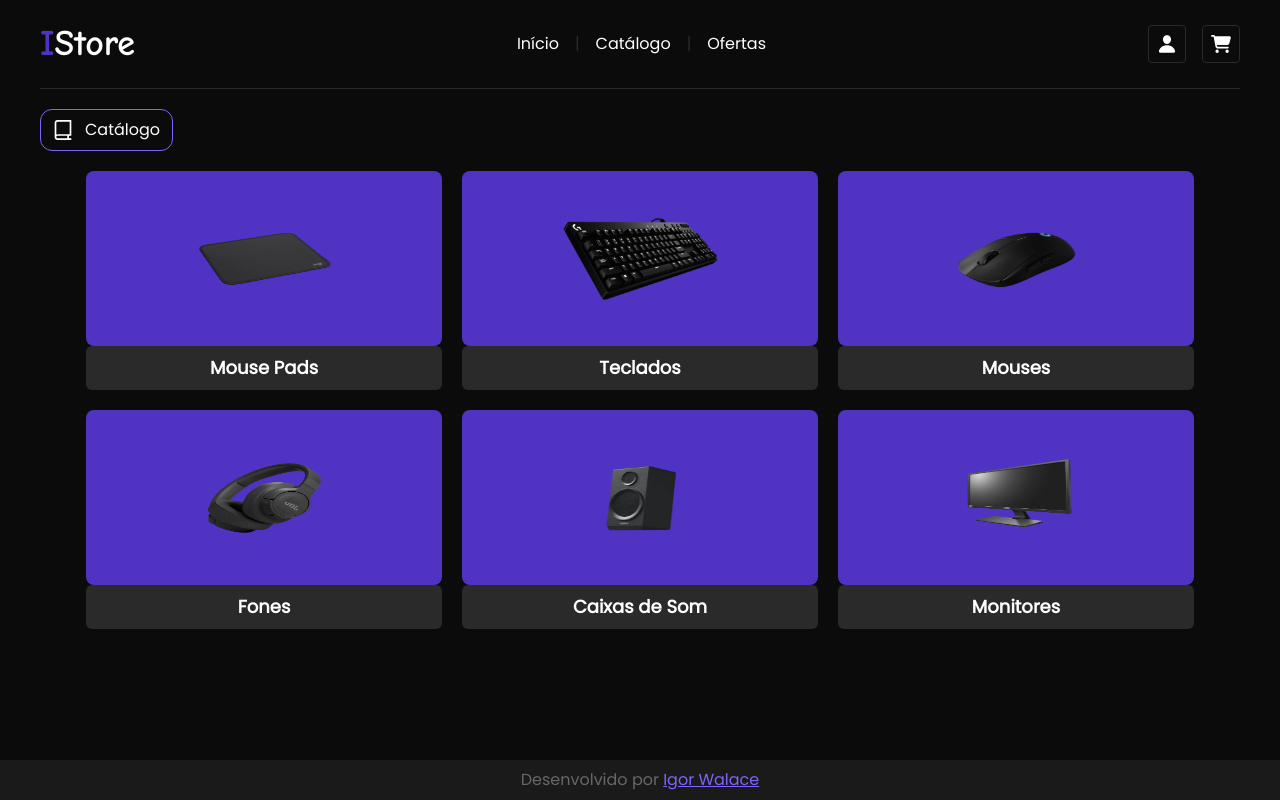
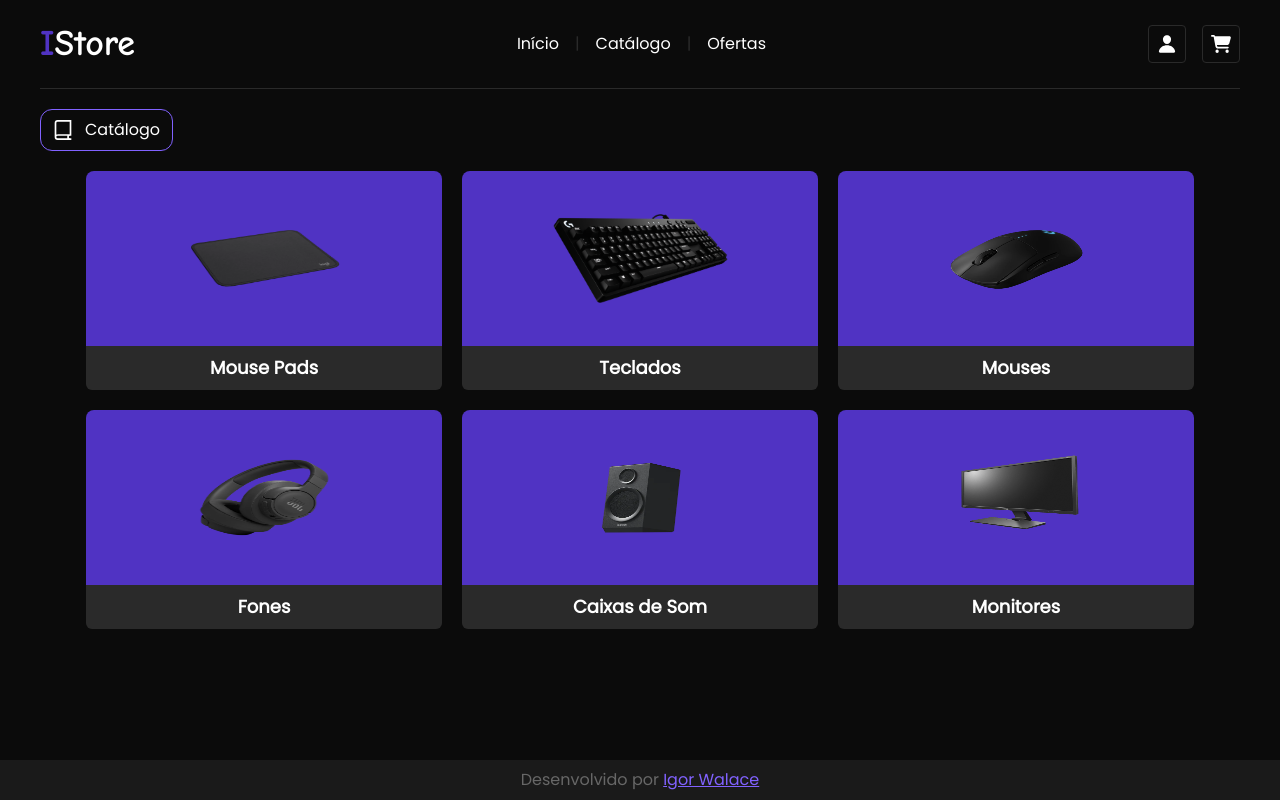
Before and after one commit to Igorwalace/I-Store, a Next.js app: page /pages/catalogo in a window 1280 px wide. Built offline with nearby package versions, Linux system fonts and the light colour scheme.

Commit message:
efeitos no catálogo

```diff
--- a/src/app/pages/catalogo/page.tsx
+++ b/src/app/pages/catalogo/page.tsx
@@ -24,17 +24,17 @@ const PageCatalogo = () => {
               {ProductsCatalogo
               .sort((a, b)=> Math.random() - 0.5)
               .map((info: any) => (
-                <div key={info.id}>
-                  <div className='bg-[#5033C3] flex items-center justify-center md:min-w-[356px] md:min-h-[175px] h-[150px] w-[160px] rounded-lg'>
+                <div key={info.id} className='hover:scale-105 duration-200 cursor-pointer'>
+                  <div className='bg-[#5033C3] flex items-center justify-center md:min-w-[356px] md:min-h-[175px] h-[150px] w-[160px] rounded-t-lg'>
                     <Image
-                      className='w-[100px] h-[53px] md:w-[155px] md:h-[82px]'
+                      className='w-[120px] h-[73px] md:w-[175px] md:h-[89px]'
                       src={info.img}
                       width={500}
                       height={500}
                       alt="cart"
                     />
                   </div>
-                  <h1 className='bg-[#2A2A2A] w-full rounded-md p-2 text-center md:text-lg font-bold' >{info.title}</h1>
+                  <h1 className='bg-[#2A2A2A] w-full rounded-b-md p-2 text-center md:text-lg font-bold' >{info.title}</h1>
                 </div>
               ))}
             </div>
```
